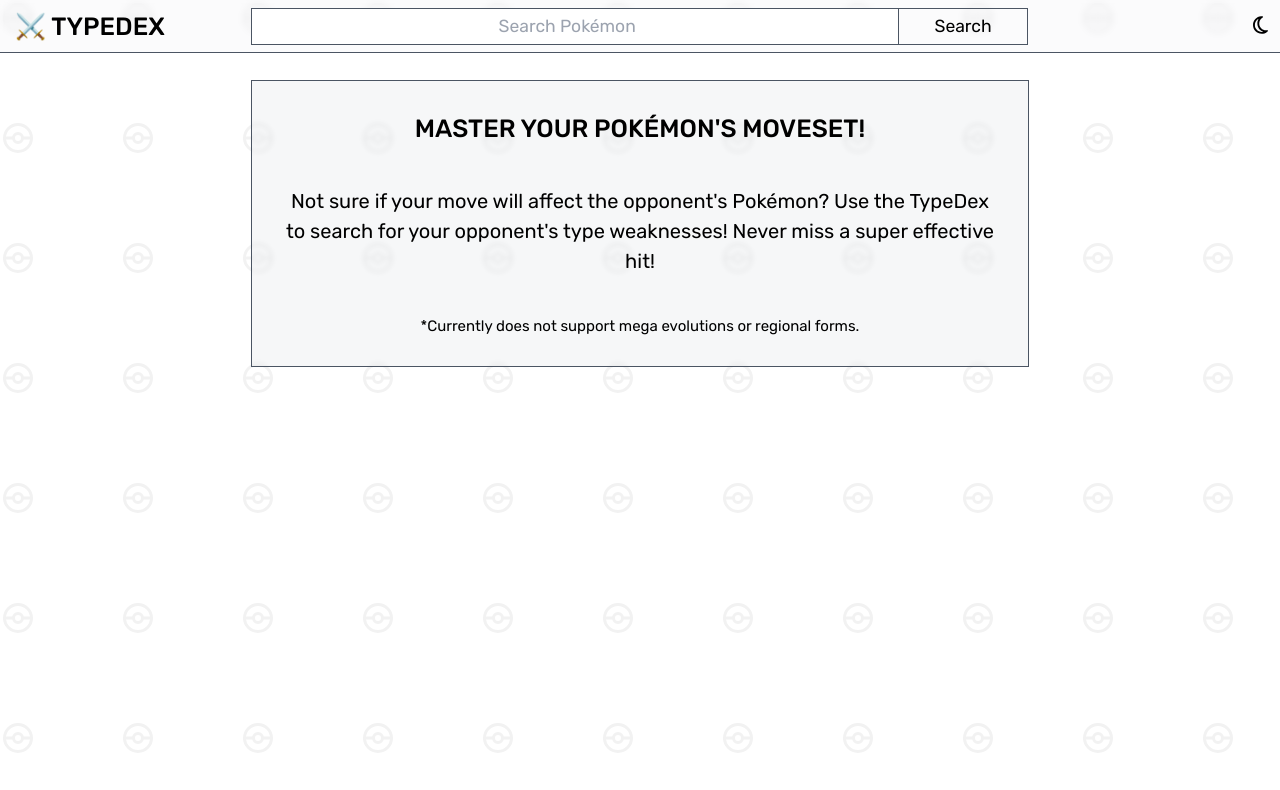
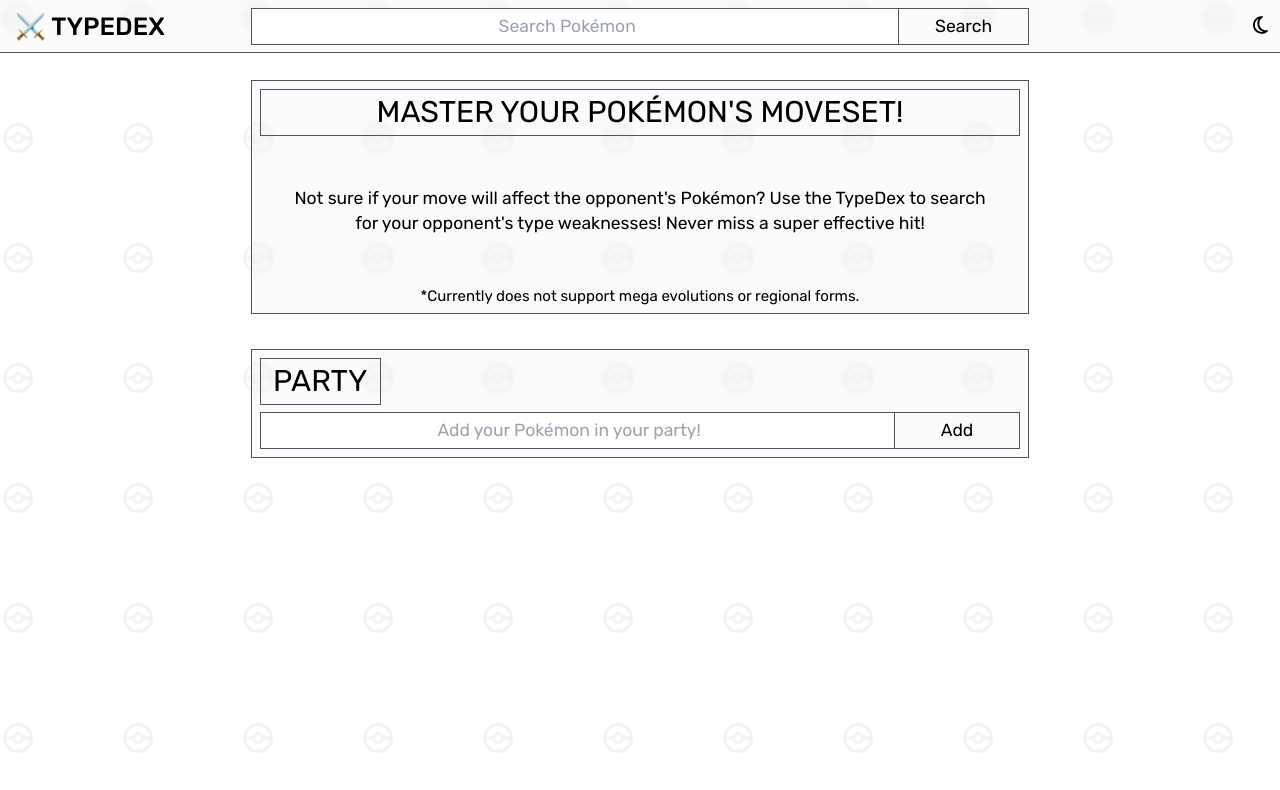
Before and after one commit to plumsily/typedex, a React (Create React App) app: page / in a window 1280 px wide. Shown: the top 790 px of the page. Built offline with nearby package versions, Linux system fonts and the light colour scheme.

Commit message:
added party section to check which pokemon is best suited for battle against opponent

```diff
--- a/src/App.js
+++ b/src/App.js
@@ -6,10 +6,12 @@
 import Header from "./Components/Header";
 import Default from "./Components/Default";
 import Info from "./Components/Info";
+import Party from "./Components/Party";
 
 function App() {
   const searchInputRef = useRef(null);
   const moveInputRef = useRef(null);
+  const partyInputRef = useRef(null);
   const [darkMode, setDarkMode] = useState(false);
   const [oppName, setOppName] = useState("");
   const [oppImgSrc, setOppImgSrc] = useState("");
@@ -20,6 +22,7 @@
   const [stats, setStats] = useState({});
   const [loadedMove, setLoadedMove] = useState(false);
   const [loadInfo, setLoadInfo] = useState(false);
+  const [party, setParty] = useState({});
 
   const getAPI = async (name) => {
     try {
@@ -154,6 +157,113 @@
     }
   }, []);
 
+  const colorMap = {
+    normal: "rgb(170,170,153)",
+    fire: "rgb(255,68,34)",
+    water: "rgb(51,153,255)",
+    electric: "rgb(255,204,51)",
+    grass: "rgb(119,204,85)",
+    ice: "rgb(102,204,255)",
+    fighting: "rgb(187,85,68)",
+    poison: "rgb(170,85,153)",
+    ground: "rgb(221,187,85)",
+    flying: "rgb(136,153,255)",
+    psychic: "rgb(255,85,153)",
+    bug: "rgb(170,187,34)",
+    rock: "rgb(187,170,102)",
+    ghost: "rgb(102,102,187)",
+    dragon: "rgb(119,102,238)",
+    dark: "rgb(119,85,68)",
+    steel: "rgb(170,170,187)",
+    fairy: "rgb(238,153,238)",
+    physical: "rgb(12,110,97)",
+    special: "rgb(12,74,110)",
+    status: "rgb(140,136,140)",
+  };
+
+  //   const moveEffect = useRef(null);
+  //   useEffect(() => {
+  //     moveEffect.current?.scrollIntoView({ behavior: "smooth" });
+  //   });
+
+  class Effectivness {
+    constructor(element, list) {
+      this.element = element;
+      this.list = list;
+    }
+    pushElem(val) {
+      this.element.push(
+        <li
+          style={{ background: colorMap[val] }}
+          key={val}
+          className="p-1 border border-gray-800 mb-[-1px]"
+        >
+          {val.toUpperCase()}
+        </li>
+      );
+    }
+    pushList(val) {
+      this.list.push(val);
+    }
+  }
+
+  let oppTypeList = [];
+  const oppSuperEffective = new Effectivness([], []);
+  const oppNotVeryEffective = new Effectivness([], []);
+  const oppNotEffective = new Effectivness([], []);
+
+  if (Object.keys(oppTypes).length) {
+    Object.keys(oppTypes).forEach((key) => {
+      //Show the types of the opponent pokemon
+      oppTypeList.push(
+        <li
+          style={{ background: colorMap[key] }}
+          key={key}
+          className="py-1 px-3 border border-gray-800 ml-[-1px] w-full"
+        >
+          {key.toUpperCase()}
+        </li>
+      );
+
+      if (
+        Object.hasOwn(oppTypes[Object.keys(oppTypes)[0]], "double_damage_from")
+      ) {
+        oppTypes[key]["no_damage_from"].forEach((damage) => {
+          oppNotEffective.pushList(damage.name);
+        });
+        oppTypes[key]["half_damage_from"].forEach((damage) => {
+          oppNotVeryEffective.pushList(damage.name);
+        });
+        oppTypes[key]["double_damage_from"].forEach((damage) => {
+          oppSuperEffective.pushList(damage.name);
+        });
+      }
+    });
+
+    const tempSuper = oppSuperEffective.list.filter(
+      (type) =>
+        !oppNotEffective.list.includes(type) &&
+        !oppNotVeryEffective.list.includes(type)
+    );
+    const tempNotVery = oppNotVeryEffective.list.filter(
+      (type) =>
+        !oppNotEffective.list.includes(type) &&
+        !oppSuperEffective.list.includes(type)
+    );
+    oppSuperEffective.list = [...new Set(tempSuper)];
+    oppNotVeryEffective.list = [...new Set(tempNotVery)];
+
+    oppNotEffective.list.forEach((type) => {
+      oppNotEffective.pushElem(type);
+    });
+    oppNotVeryEffective.list.forEach((type) => {
+      oppNotVeryEffective.pushElem(type);
+    });
+    oppSuperEffective.list.forEach((type) => {
+      oppSuperEffective.pushElem(type);
+    });
+  }
+
   return (
     <div
       className={`${
@@ -179,10 +289,16 @@
           moveType={moveType}
           loadedMove={loadedMove}
           handleInfo={handleInfo}
+          colorMap={colorMap}
+          oppSuperEffective={oppSuperEffective}
+          oppNotVeryEffective={oppNotVeryEffective}
+          oppNotEffective={oppNotEffective}
+          oppTypeList={oppTypeList}
         />
       ) : (
         <Default />
       )}
+      <Party loaded={loaded} stats={stats} inputRef={partyInputRef} />
       <Info handleInfo={handleInfo} loadInfo={loadInfo} />
     </div>
   );
--- a/src/Components/Default.js
+++ b/src/Components/Default.js
@@ -11,12 +11,12 @@
       appear
       unmountOnExit
     >
-      <section className="dark:text-white content pt-[5.5rem] sm:pt-16 flex flex-col items-center 2xl:text-base xl:text-sm text-xs w-screen px-1.5 sm:px-0">
-        <div className="flex flex-col gap-8 justify-center items-center bg-gray-300/20 dark:bg-gray-300/10 backdrop-blur-[2px] border border-gray-600 sm:p-6 py-3 px-4 sm:w-[70ch]">
-          <h2 className="text-base sm:text-xl font-medium uppercase text-center">
-            Master your Pokémon's moveset!
+      <section className="dark:text-white content pt-[5.5rem] sm:pt-16 flex flex-col items-center 2xl:text-base xl:text-sm text-xs w-screen px-1.5 sm:px-0 mb-1.5">
+        <div className="flex flex-col gap-6 sm:gap-10 justify-center bg-gray-300/10  dark:bg-gray-300/10 backdrop-blur-[2px] border border-gray-600 p-1.5 sm:w-[70ch]">
+          <h2 className="xl:text-2xl text-lg uppercase text-center border border-gray-600 px-2.5 py-0.5">
+            <span>Master your Pokémon's moveset!</span>
           </h2>
-          <p className="text-sm sm:text-base text-left sm:text-center">
+          <p className="text-left sm:text-center sm:px-6">
             Not sure if your move will affect the opponent's Pokémon? Use the
             TypeDex to search for your opponent's type weaknesses! Never miss a
             super effective hit!
--- a/src/Components/Info.js
+++ b/src/Components/Info.js
@@ -14,7 +14,9 @@
     >
       <div className="absolute h-full sm:h-screen w-screen top-0 left-0 dark:text-white dark:bg-black/70 bg-gray-100/50 backdrop-blur z-10 flex flex-col 2xl:text-lg xl:text-base text-xs justify-end sm:justify-center">
         <div className="flex flex-col gap-2 sm:m-auto mx-auto pb-20 px-6 sm:px-0 sm:pb-0 sm:w-[60ch]">
-          <ul>Pokémon Stats: Defense vs Special Defense</ul>
+          <ul className="2xl:text-xl xl:text-lg text-sm mb-2 font-medium">
+            Pokémon Stats: Defense vs Special Defense
+          </ul>
           <li>
             The Defense stat, or informally Physical Defense, partly determines
             how much damage a Pokémon receives when it is hit with a physical
--- /dev/null
+++ b/src/Components/Party.css
@@ -0,0 +1,5 @@
+#party{
+    border-radius: 0;
+    -webkit-appearance: none;
+    -webkit-border-radius: 0;
+}
--- /dev/null
+++ b/src/Components/Party.js
@@ -0,0 +1,70 @@
+import React from "react";
+import { CSSTransition } from "react-transition-group";
+import "./Party.css";
+
+const Party = ({ loaded, stats, inputRef }) => {
+  return (
+    <section
+      className={`${
+        loaded
+          ? "sm:mt-4 mt-0"
+          : stats.ratio
+          ? "sm:mt-16 mt-[5rem]"
+          : "sm:mt-4 mt-0"
+      } dark:text-white content flex flex-col items-center 2xl:text-base xl:text-sm text-xs w-screen p-1.5`}
+    >
+      <CSSTransition
+        in={true}
+        timeout={{ enter: 200, exit: 100 }}
+        classNames="default"
+        appear
+        unmountOnExit
+      >
+        <div className="flex flex-col gap-1.5 bg-gray-300/10 dark:bg-gray-300/10 backdrop-blur-[2px] border border-gray-600 p-1.5 w-full sm:w-[70ch]">
+          <h2 className="xl:text-2xl text-lg uppercase text-center dark:text-white h-fit w-full sm:w-max px-2.5 py-0.5 border border-gray-600">
+            Party
+          </h2>
+          <div className="mt-0 dark:text-white flex flex-col gap-1.5 sm:gap-0 sm:flex-row justify-self-center">
+            <input
+              type="search"
+              placeholder="Add your Pokémon in your party!"
+              name="party"
+              id="party"
+              ref={inputRef}
+              // onKeyPress={(event) => {
+              //   if (event.key === "Enter") {
+              //     handleMove(
+              //       inputRef.current.value
+              //         .toLowerCase()
+              //         .match(/\w+\s?\D?\w+/gm)
+              //         .join("")
+              //         .replace(/\s/, "-"),
+              //       "+"
+              //     );
+              //   }
+              // }}
+              className="rounded-none dark:text-white grow py-2 bg-white dark:bg-transparent sm:py-1 px-2 text-center xl:w-5/6 border border-gray-600"
+            ></input>
+            <button
+              // onClick={(event) =>
+              //   handleMove(
+              //     inputRef.current.value
+              //       .toLowerCase()
+              //       .match(/\w+\s?\D?\w+/gm)
+              //       .join("")
+              //       .replace(/\s/, "-"),
+              //     "+"
+              //   )
+              // }
+              className="xl:w-1/6 w-full py-2 sm:py-0 sm:w-[92.5312px] border border-gray-600 sm:ml-[-1px] transition-all bg-black dark:bg-cyan-500 text-white sm:text-black sm:dark:text-white sm:dark:bg-transparent sm:bg-transparent dark:hover:bg-cyan-500 hover:text-white hover:bg-black"
+            >
+              Add
+            </button>
+          </div>
+        </div>
+      </CSSTransition>
+    </section>
+  );
+};
+
+export default Party;
--- a/src/Components/Search.js
+++ b/src/Components/Search.js
@@ -31,7 +31,7 @@
               .join("")
           )
         }
-        className="md:w-1/6 w-1/4 border border-gray-600 ml-[-1px] transition-all dark:hover:bg-cyan-500 hover:text-white hover:bg-black"
+        className="md:w-1/6 w-1/4 border border-gray-600 border-l-0 transition-all dark:hover:bg-cyan-500 hover:text-white hover:bg-black"
       >
         Search
       </button>
--- a/src/index.css
+++ b/src/index.css
@@ -6,7 +6,6 @@
   box-sizing: border-box;
 }
 html{
-
   font-size: 1.25em;
 }
 body {
@@ -22,3 +21,7 @@
   -webkit-appearance: none;
   -webkit-border-radius: 0;
 }
+
+::-webkit-scrollbar {
+  display: none;
+}
```
Also changed, not shown: src/Components/Viewport.js (+109 -104 lines).
